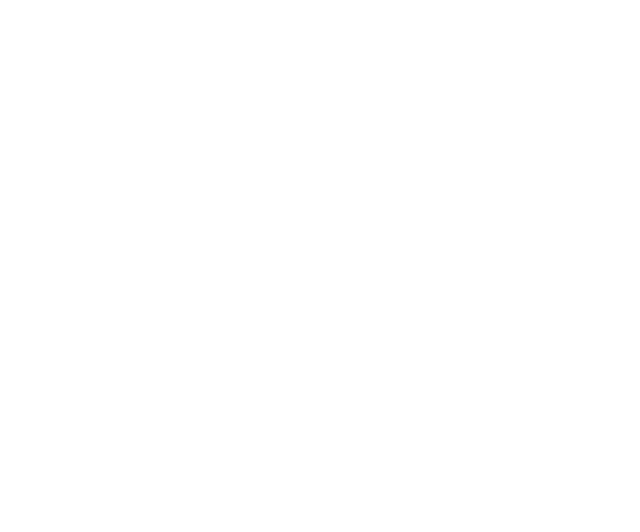
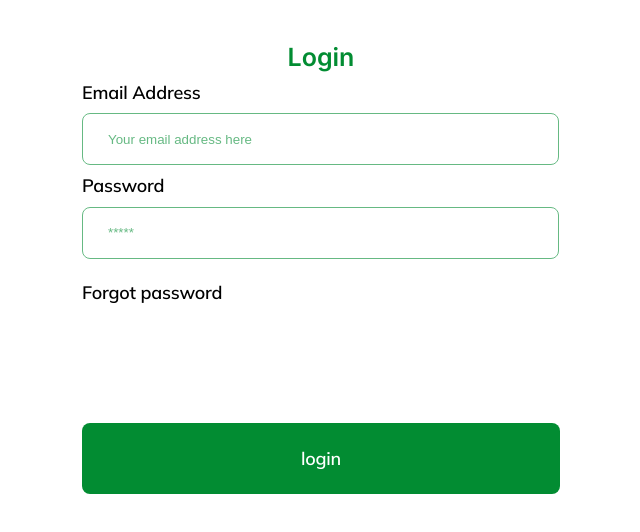
Before and after one commit to sabalearning01/waste-expert, a React (Vite) app: page /newuser in a window 1280 px wide. Before the commit this address had no page. Shown: the top 532 px of the page, without its empty margins (319-959 px from the left). Built offline with nearby package versions, Linux system fonts and the light colour scheme.

Commit message:
loginpage

```diff
--- a/package.json
+++ b/package.json
@@ -18,6 +18,7 @@
     "bootstrap": "^5.3.3",
     "react": "^18.3.1",
     "react-dom": "^18.3.1",
+    "react-hook-form": "^7.52.1",
     "react-icons": "^5.2.1",
     "react-router-dom": "^6.24.1"
   },
--- a/src/App.jsx
+++ b/src/App.jsx
@@ -12,7 +12,7 @@
 import Api from './Pages/API/Api'
 import Navbar2 from './Components/Navbar2/Navbar2'
 import Hamburger from './Images/Hamburger.png'
-
+import Newuser from './Pages/Newuser/Newuser'
 
 
 
@@ -47,6 +47,7 @@
             <Route path="services" element={<Services/>}/>
             <Route path="flippage" element={<Flippage/>}/>
             <Route path="api" element={<Api/>}/>
+            <Route path = "newuser" element={<Newuser/>}/>
           </Routes>
         {/* </main> */}
         </BrowserRouter>
--- /dev/null
+++ b/src/Pages/Newuser/Newuser.css
@@ -0,0 +1,78 @@
+.App{
+    display: flex;
+    justify-content: center;
+    align-items: center;
+}
+
+
+.log{
+    font-family: Inter;
+    font-size: 25px;
+    font-weight: 600;
+    line-height: 27.51px;
+    text-align: center;
+    color: #028C32;
+    margin-top: 44px;
+
+
+}
+
+
+label{
+    font-family: Mulish;
+    font-size: 18px;
+    font-weight: 600;
+    line-height: 41.67px;
+    letter-spacing: -0.01em;
+    text-align: left;
+
+}
+
+.form-control input {
+    display: block;
+    width:477px;
+    height: 50px;
+    color:#028C32;
+    /* margin-top: 62px; */
+    border-radius:8px;
+    border: 1px solid #028C32;
+    opacity: 60%;
+    padding: 25px;
+    outline: none;
+
+}
+
+
+.form-control p{
+    margin-top: 13px;
+    font-family: Mulish;
+    font-size: 18px;
+    font-weight: 600;
+    line-height: 41.67px;
+    letter-spacing: -0.01em;
+    text-align: left;
+
+}
+
+
+::placeholder{
+    color:#028C32;
+}
+
+button{
+    display: block;
+    width:478px;
+    background-color: #028C32;
+    border: none;
+    color:white;
+    padding:15px;
+    margin-top: 109px;
+    border-radius: 8px;
+    font-family: Mulish;
+    font-size: 18px;
+    font-weight: 600;
+    line-height: 41.67px;
+    letter-spacing: -0.01em;
+    text-align: center;
+
+}
--- /dev/null
+++ b/src/Pages/Newuser/Newuser.jsx
@@ -0,0 +1,45 @@
+import React from 'react'
+import './Newuser.css'
+import { useForm } from 'react-hook-form'
+
+const Newuser = () => {
+    const {register, handleSubmit , errors} = useForm ();
+
+    const onSubmit = (data) =>{
+        console.log(data);
+    };
+
+
+  return (
+    <div className='App'>
+    <form onSubmit={handleSubmit(onSubmit)}>
+       <h1 className='log'>Login</h1>
+
+     <div className='form-control'>
+      <label>Email Address</label>
+      <input type="email" placeholder='Your email address here' name='email' />
+      </div>
+
+
+      <div className='form-control'>
+      <label>Password</label>
+      <input type="password" placeholder='*****' name='password' />
+      <p>Forgot password</p>
+      </div>
+
+
+
+      <div className='form-control'>
+      <label></label>
+     <button type="submit">login</button>
+      </div>
+
+
+
+    </form>
+
+    </div>
+  )
+}
+
+export default Newuser
```
Also changed, not shown: 1 other file (tests, documents, lock files or other folders).
